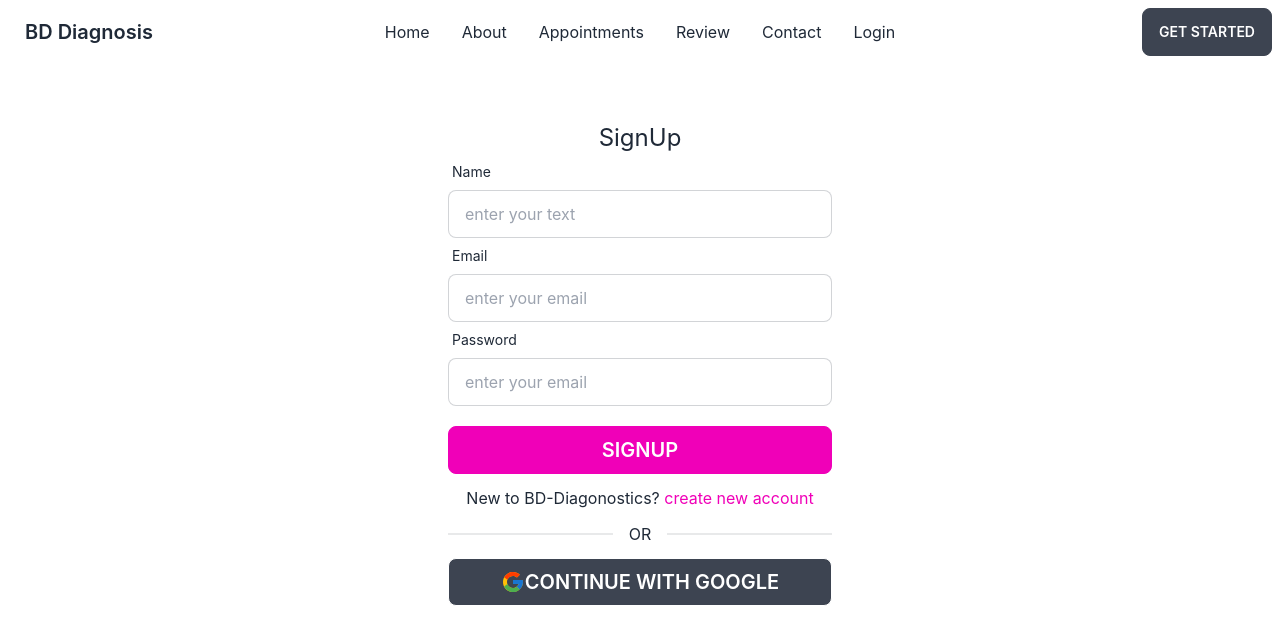
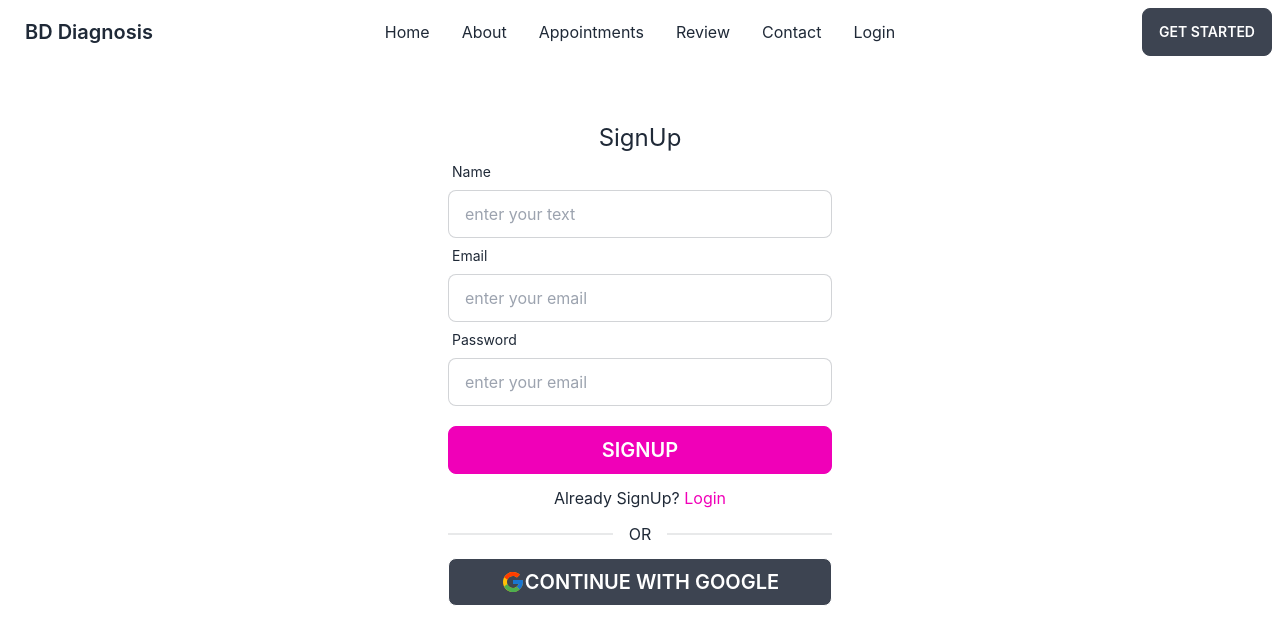
Before and after one commit to rejaulrasel/bd-diagonostic-clent, a React (Create React App) app: page /signup in a window 1280 px wide. Shown: the top 644 px of the page. Built offline with nearby package versions, Linux system fonts and the light colour scheme.

Commit message:
added login and signup pages

```diff
--- a/src/Pages/SignUp/SignUp.js
+++ b/src/Pages/SignUp/SignUp.js
@@ -70,9 +70,9 @@ const SignUp = () => {
             />
           </form>
           <p className="text-center mt-3">
-            New to BD-Diagonostics?{" "}
-            <Link className="text-secondary" to="/signup">
-              create new account
+            Already SignUp?{" "}
+            <Link className="text-secondary" to="/login">
+              Login
             </Link>
           </p>
           <div className="divider">OR</div>
```
Also changed, not shown: firebase.json (added), 1 other file (tests, documents, lock files or other folders).
